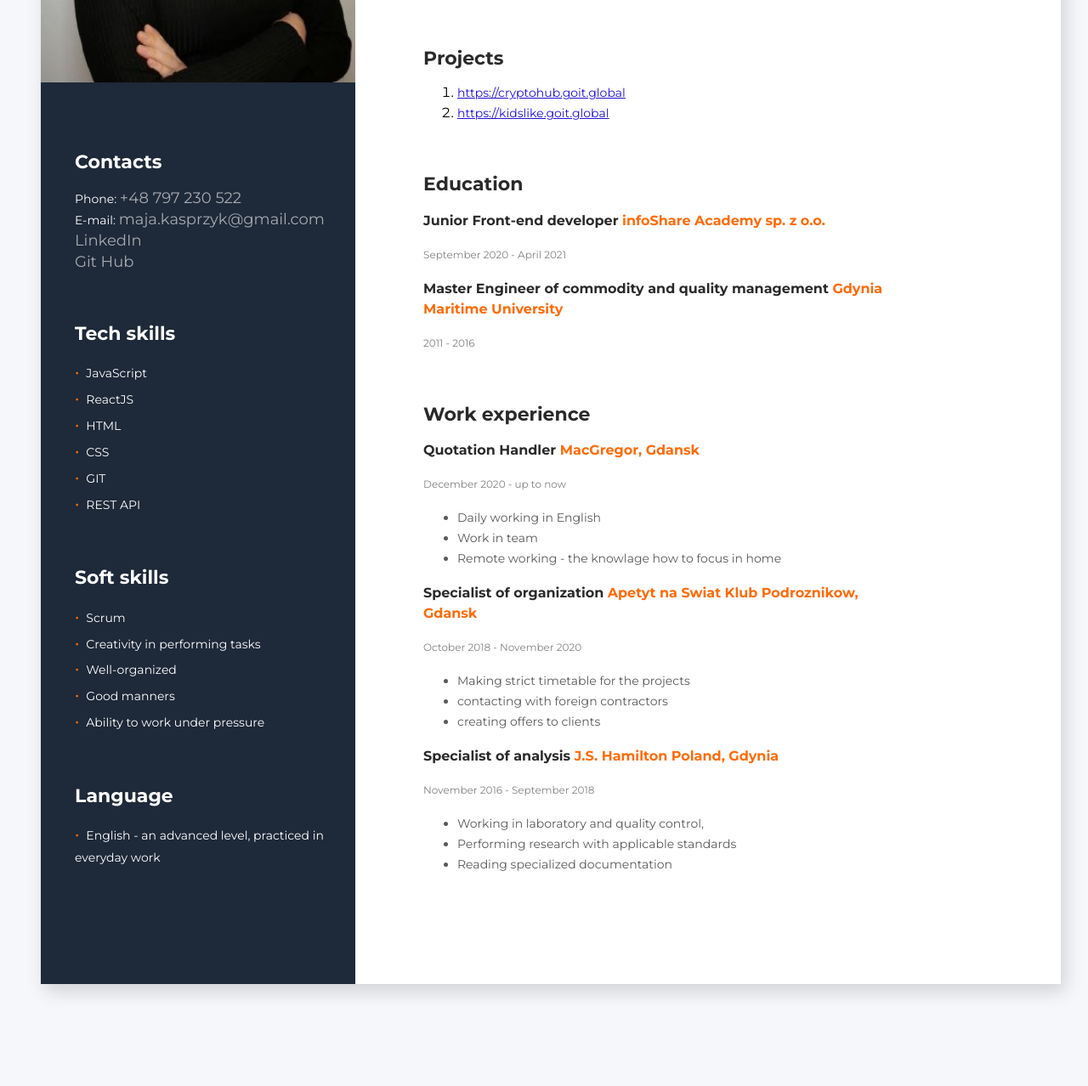
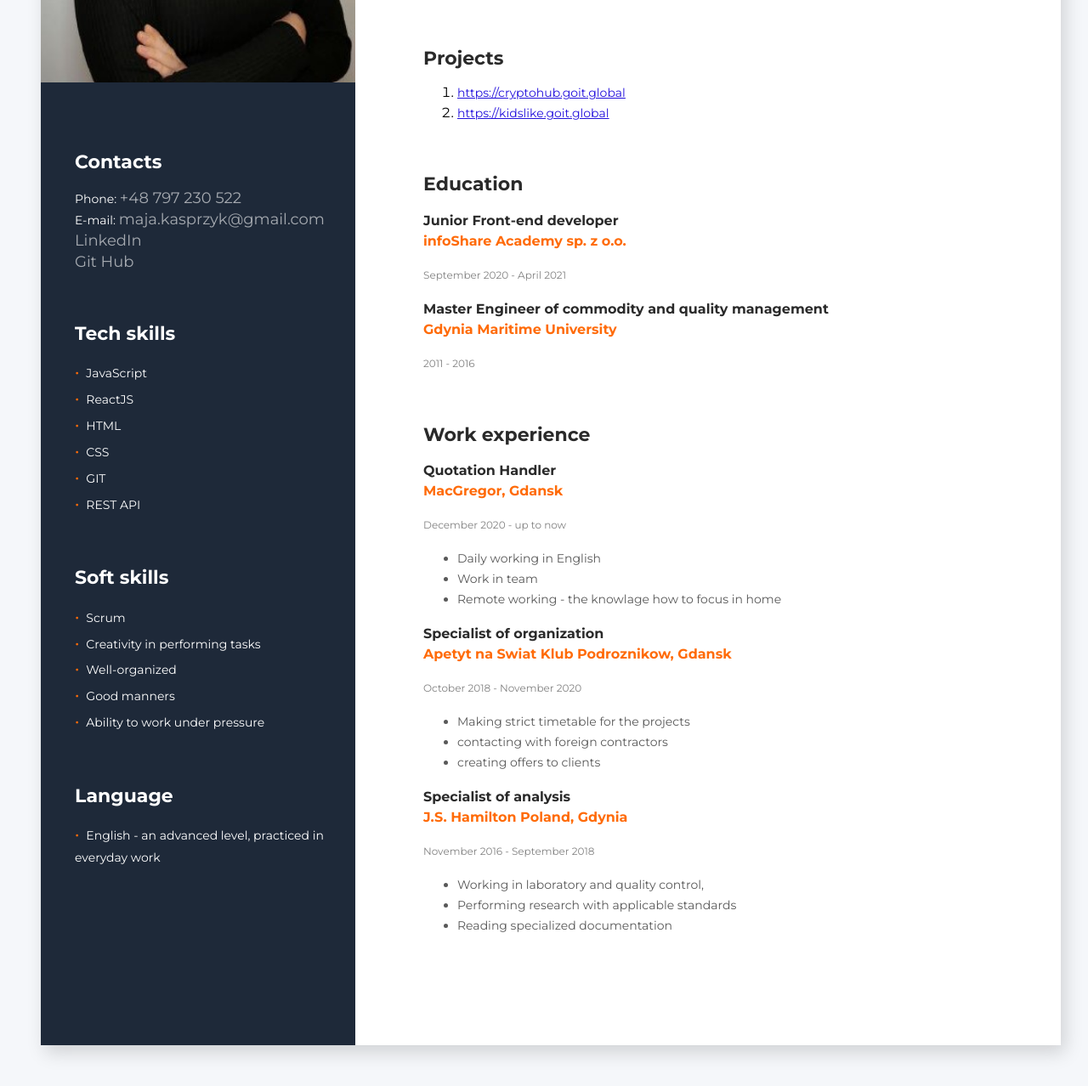
Before and after one commit to majakasprzyk/CV, a plain HTML site: page index.html in a window 1280 px wide. Shown: the part 437-1715 px from the top of the page at 85% size. Before the commit the page ends 1643 px from the top, so only its background shows below. Drawn offline with Linux system fonts and the light colour scheme.

Commit message:
add some space between work place

```diff
--- a/index.html
+++ b/index.html
@@ -109,13 +109,13 @@
           <h2 class="education-title">Education</h2>
 
           <h3 class="education-degree">
-            Junior Front-end developer
+            Junior Front-end developer<br />
             <span class="accent">infoShare Academy sp. z o.o.</span>
           </h3>
           <p class="education-time">September 2020 - April 2021</p>
 
           <h3 class="education-degree">
-          Master Engineer of commodity and quality management
+          Master Engineer of commodity and quality management <br />
           <span class="accent">Gdynia Maritime University</span>
           </h3>
           <p class="education-time">2011 - 2016</p>
@@ -127,7 +127,7 @@
           </h2>
 
           <h3 class="jobs-occupation">
-            Quotation Handler
+            Quotation Handler<br />
             <span class="accent">MacGregor, Gdansk</span>
           </h3>
 
@@ -148,7 +148,7 @@
           </ul>
 
           <h3 class="jobs-occupation">
-            Specialist of organization <span class="accent">Apetyt na Swiat Klub Podroznikow, Gdansk</span>
+            Specialist of organization<br /> <span class="accent">Apetyt na Swiat Klub Podroznikow, Gdansk</span>
           </h3>
           <p class="jobs-time">October 2018 - November 2020</p>
           <ul class="experience">
@@ -158,7 +158,7 @@
           </ul>
 
           <h3 class="jobs-occupation">
-          Specialist of analysis <span class="accent">J.S. Hamilton Poland, Gdynia</span>
+          Specialist of analysis<br /> <span class="accent">J.S. Hamilton Poland, Gdynia</span>
           </h3>
           <p class="jobs-time">November 2016 - September 2018</p>
           <ul class="experience">
```
